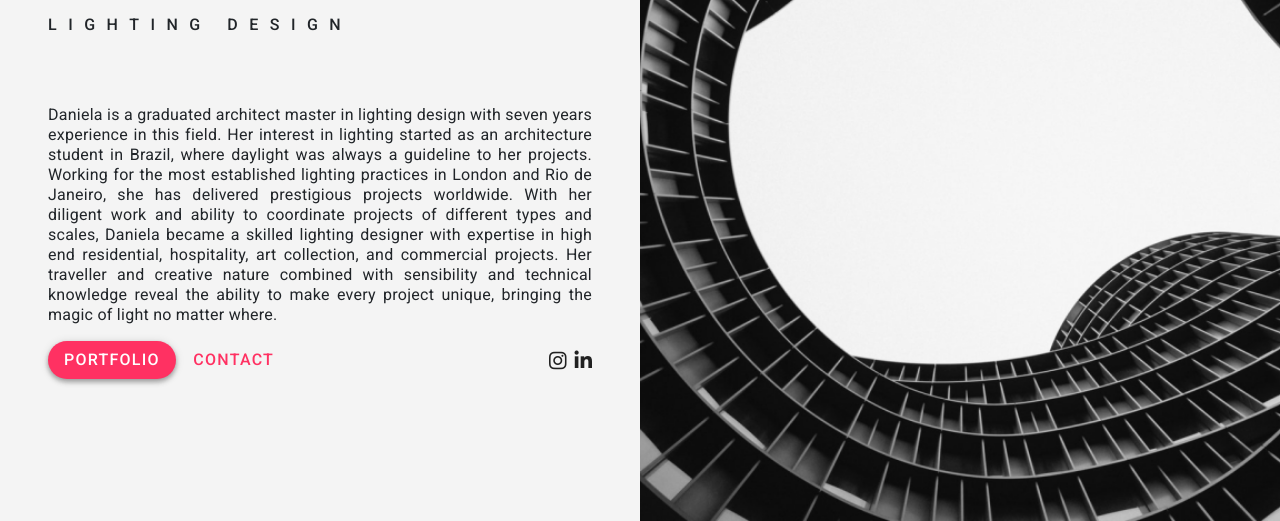
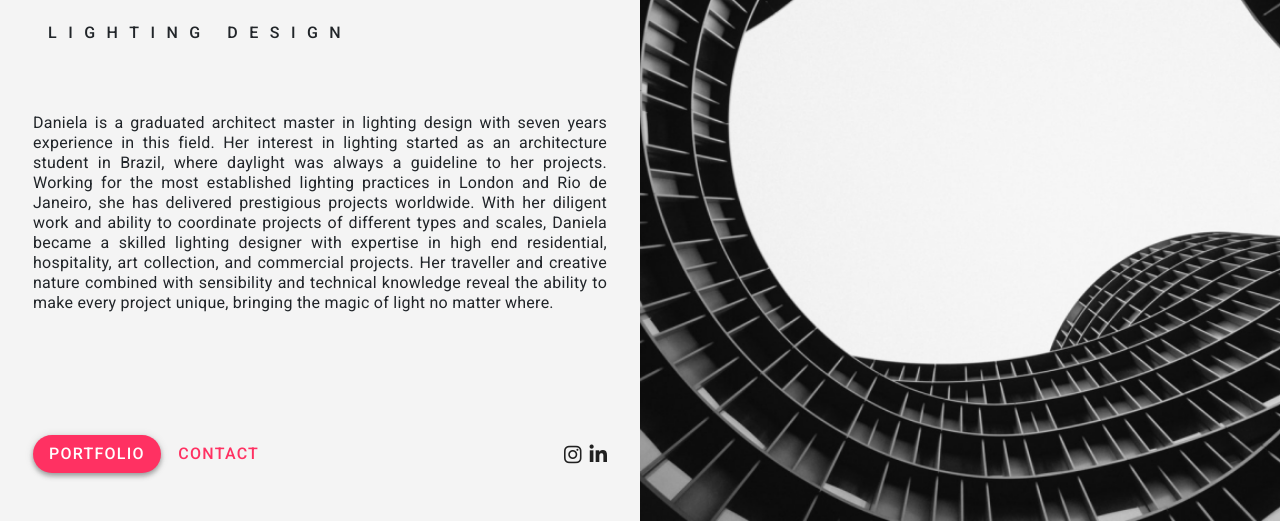
Before and after one commit to mmarialab/dmeneghelliportfolio, a plain HTML site: page index.html in a window 1280 px wide. Shown: the part 279-800 px from the top of the page. Drawn offline with nearby package versions, Linux system fonts and the light colour scheme.

Commit message:
Adjusted btn to bottom and added viewport meta

```diff
--- a/index.html
+++ b/index.html
@@ -4,6 +4,8 @@
     <title>
         Daniela Meneghelli
     </title>
+    <meta charset="utf-8">
+    <meta name="viewport" content="width=device-width, initial-scale=1">
     <link rel="stylesheet" href="https://stackpath.bootstrapcdn.com/bootstrap/4.5.0/css/bootstrap.min.css"
         integrity="sha384-9aIt2nRpC12Uk9gS9baDl411NQApFmC26EwAOH8WgZl5MYYxFfc+NcPb1dKGj7Sk" crossorigin="anonymous">
     <link rel="stylesheet" href="./style.css">
@@ -13,15 +15,20 @@
 </head>
 
 <body>
-    <div class="container-fluid d-flex justify-content-between p-0 m-0 h-100">
-        <div class="col-12 col-lg-6 p-5 h-100 flex-column">
-           <div class="pb-5">
+    <section class="d-flex justify-content-between p-0 m-0 h-100">
+        <div class="d-flex flex-column col-12 col-lg-6 p-5 h-100">
+            <div class="row pb-5">
+                <div class="col-12">
                     <h1>Daniela <br>
                         Meneghelli</h1>
+                </div>
+                <div class="col-12">
                     <h2 class="mb-4 mt-4">Lighting Design</h2>
                 </div>
-        <div class="d-flex align-items-stretch">
-            <p class="text-justify"> Daniela is a graduated architect master in lighting design with seven
+            </div>
+            <div class="row">
+                <p class="col-12 text-justify p-0"> Daniela is a graduated architect master in lighting
+                    design with seven
                     years experience in this field. Her interest in lighting started as an
                     architecture student in Brazil, where daylight was always a guideline to
                     her projects.
@@ -35,14 +42,16 @@
                     technical knowledge reveal the ability to make every project unique,
                     bringing the magic of light no matter where. </p>
             </div>
-            <div class="d-flex ">
+            <div class="row mt-auto">
                 <div>
                     <button type="button" class="btn ctabutton">Portfolio</button>
                     <button type="button" class="btn textbutton">Contact</button>
                 </div>
                 <div class="ml-auto d-flex align-items-center">
-                    <a href="https://www.instagram.com/maenmaria/" target="_blank"><i class="fab fa-instagram fa-lg pr-2"></i></a>
-                    <a href="https://www.linkedin.com/in/thainara-meneghelli-8456a3146/" target="_blank"><i class="fab fa-linkedin-in fa-lg"></i></a>
+                    <a href="https://www.instagram.com/maenmaria/" target="_blank"><i
+                            class="fab fa-instagram fa-lg pr-2"></i></a>
+                    <a href="https://www.linkedin.com/in/thainara-meneghelli-8456a3146/" target="_blank"><i
+                            class="fab fa-linkedin-in fa-lg"></i></a>
                 </div>
             </div>
         </div>
--- a/style.css
+++ b/style.css
@@ -2,6 +2,14 @@
 :root {
     --powerpink: #FF3162;
     --high-emphasis: rgba(0, 0, 0, 0.87);
+}
+
+html, body {
+    height: 100%;
+}
+
+body {
+    margin: 0;
 }
 
 body {
@@ -31,13 +39,34 @@ h2 {
     color: var(--highemphasis);
 }
 
+@media (min-width: 300px) {
+    p {
+        font-size: 1.2rem;
+        line-height: 20px;
+        letter-spacing: 0.25px;
+    }
+}
+
+@media (min-width: 992px) {
+    p {
+        font-size: 1.2rem;
+        line-height: 20px;
+        letter-spacing: 0.25px;
+    }
+}
+
+@media (min-width: 1200px) {
+    p {
+        font-size: 1.0rem;
+        line-height: 20px;
+        letter-spacing: 0.25px;
+    }
+}
+
 p {
     font-family: 'Roboto', sans-serif;
     font-style: normal;
     font-weight: normal;
-    font-size: 1rem;
-    line-height: 20px;
-    letter-spacing: 0.25px;
     color: var(--highemphasis);
 }
 
```
Lines whose indentation alone changed are shown as unchanged.
